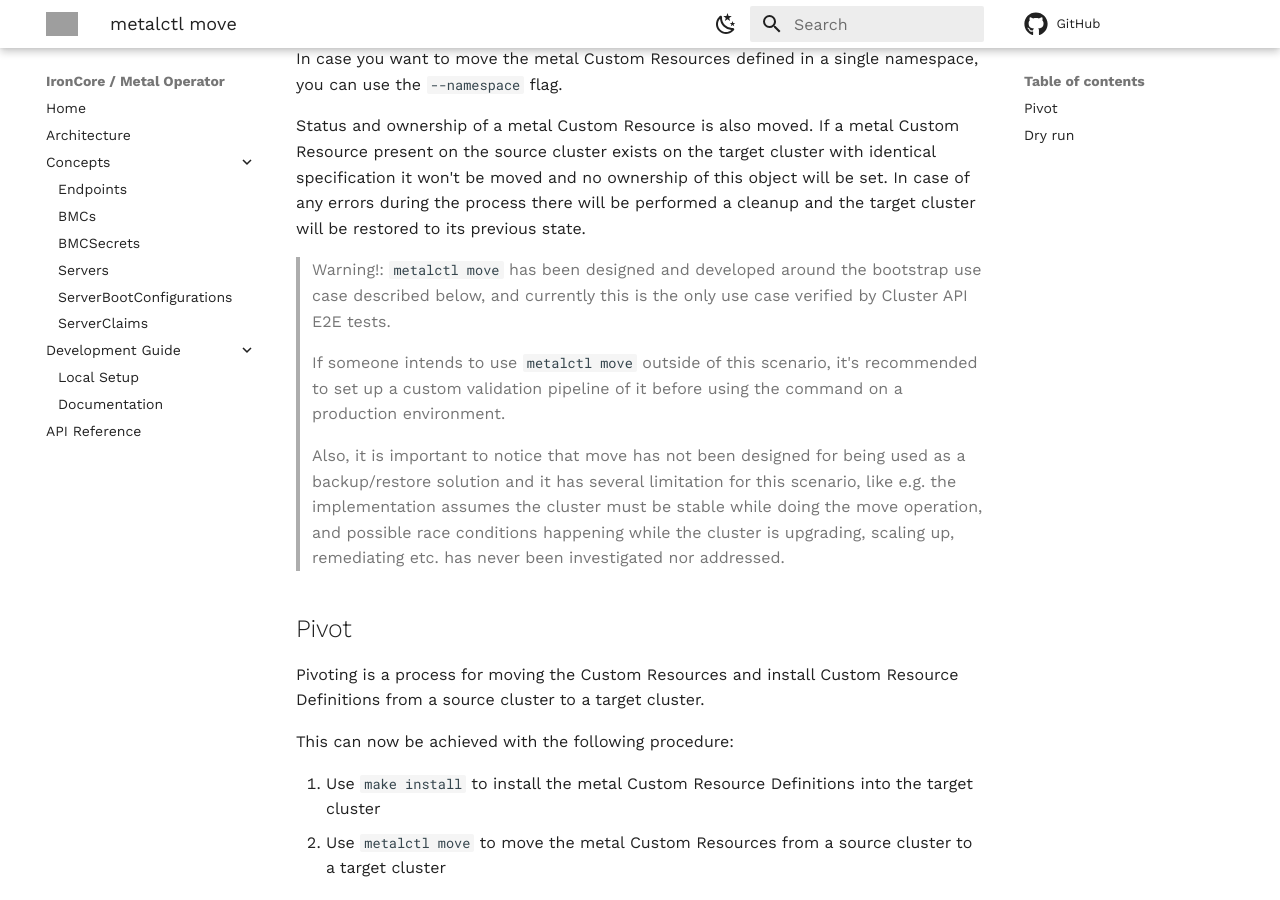
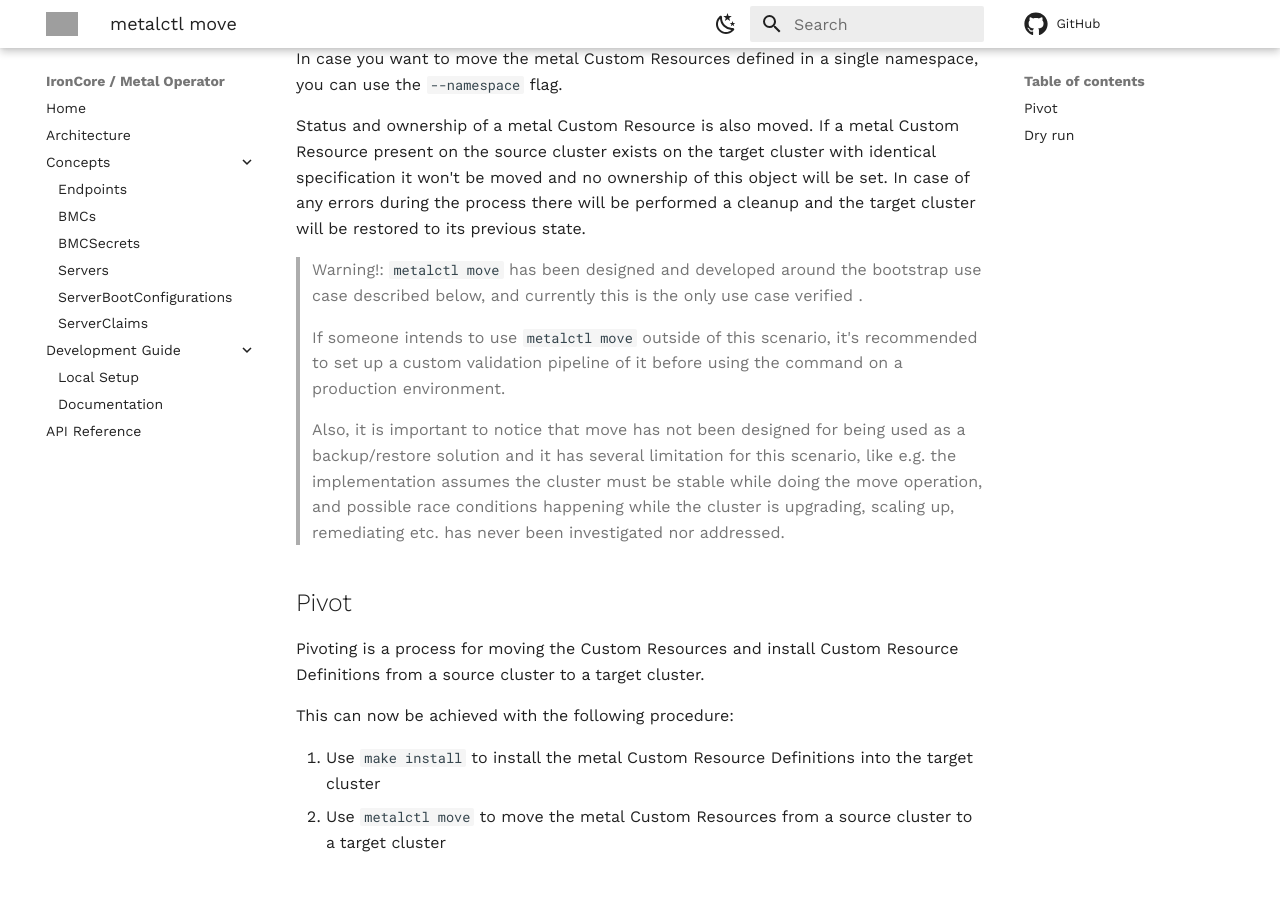
Before and after one commit to ironcore-dev/metal-operator, an MkDocs documentation site: the page built from docs/usage/metalctl.md, in a window 1280 px wide and 900 px high, scrolled down 391 px. Built offline with MkDocs 1.6.1 and Material for MkDocs 9.7.7, drawn with Linux system fonts in a browser that asks for light colours; comment, search, counter and statistics services are not loaded; grey boxes are pictures that could not be loaded.

Commit message:
Update docs/usage/metalctl.md

```diff
--- a/docs/usage/metalctl.md
+++ b/docs/usage/metalctl.md
@@ -25,7 +25,7 @@ to its previous state.
 
 > Warning!:
 `metalctl move` has been designed and developed around the bootstrap use case described below, and currently this is
-the only use case verified by Cluster API E2E tests.
+the only use case verified .
 >
 >If someone intends to use `metalctl move` outside of this scenario, it's recommended to set up a custom validation
 pipeline of it before using the command on a production environment.
```
